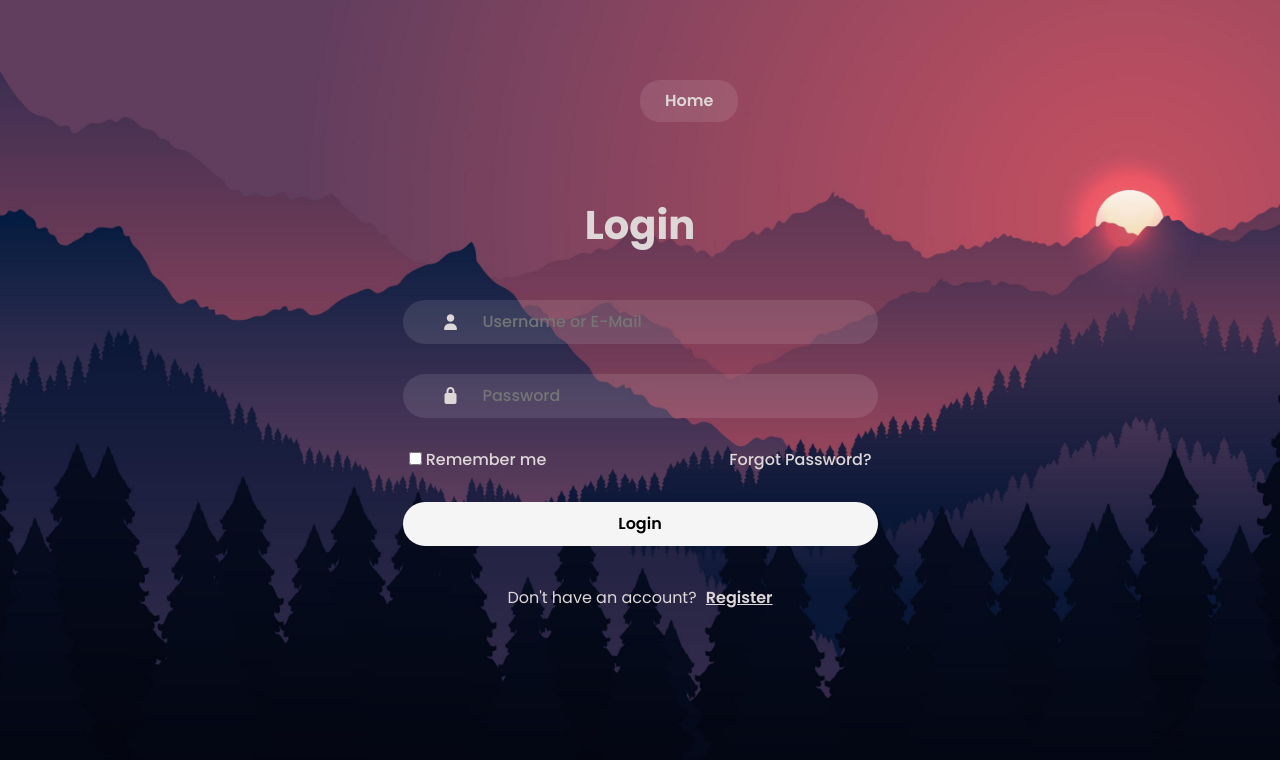
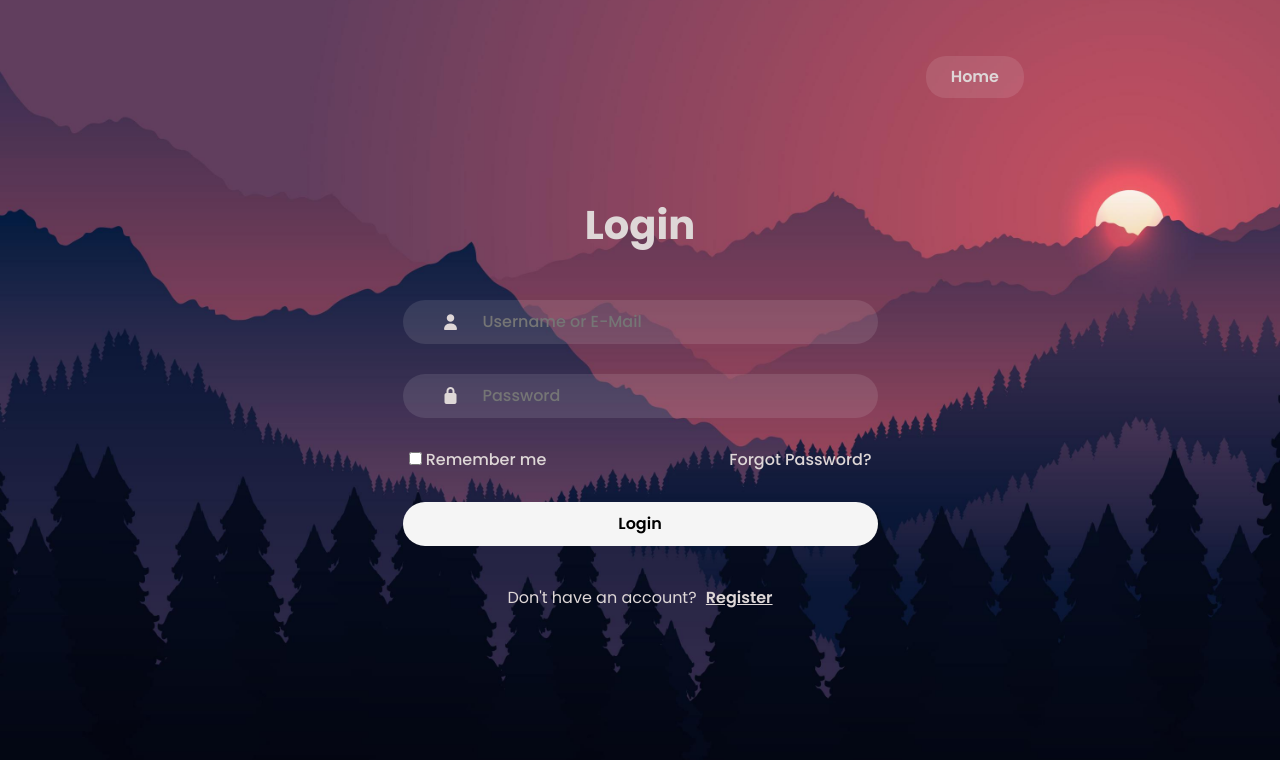
Before and after one commit to Aylaataydir/Login_Form, a plain HTML site: page login.html in a window 1280 px wide. Shown: the top 760 px of the page. Drawn offline with Linux system fonts and the light colour scheme.

Commit message:
"Adjusted home button position in style.css: changed top to 7% and right to 20%."

```diff
--- a/style.css
+++ b/style.css
@@ -204,8 +204,8 @@
 
  .home-button {
     position: absolute;
-    top: 10%;
-    right: ;
+    top: 7%;
+    right: 20% ;
     padding: 9px 25px;
     font-weight: var(--fw-b);
     border: none;
```
